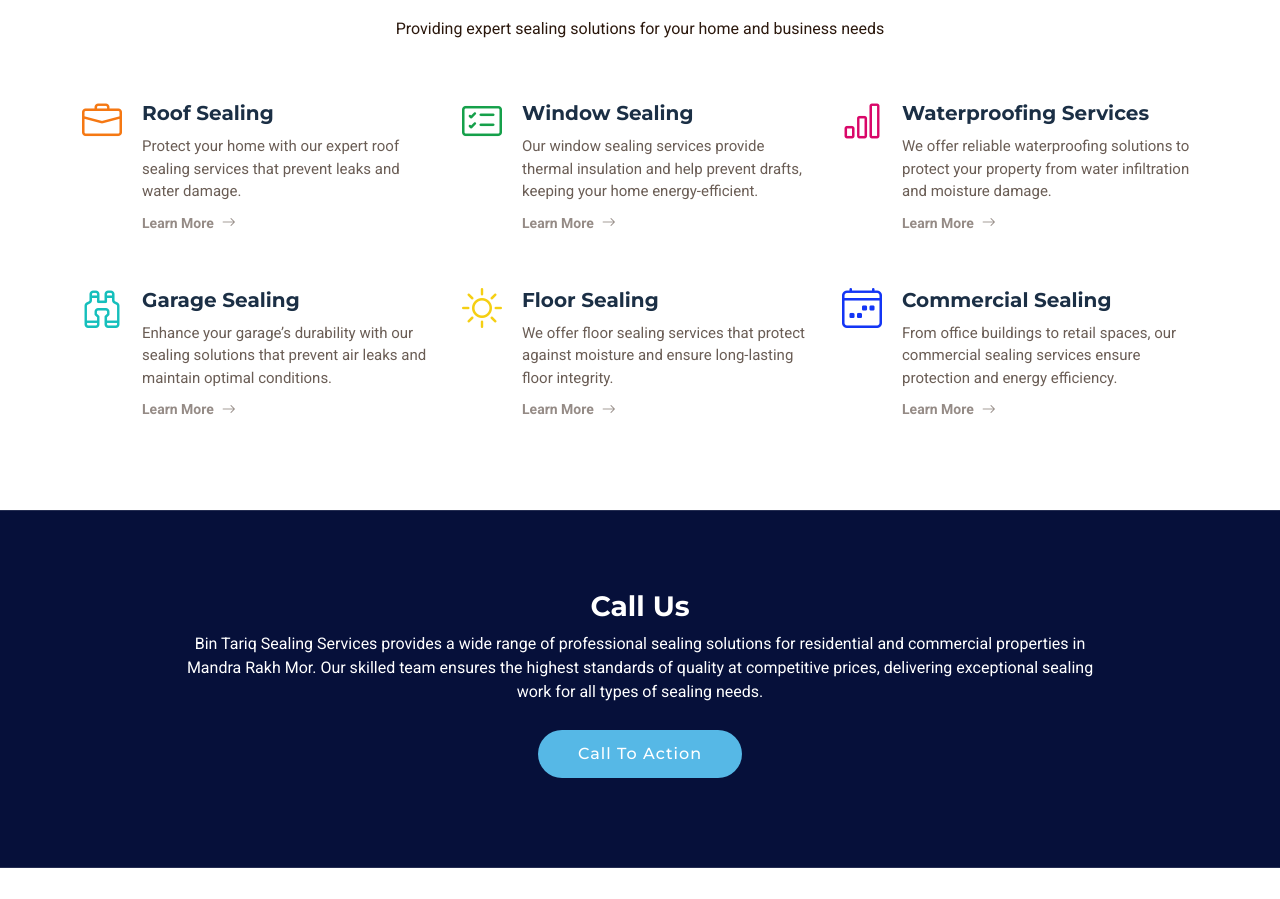
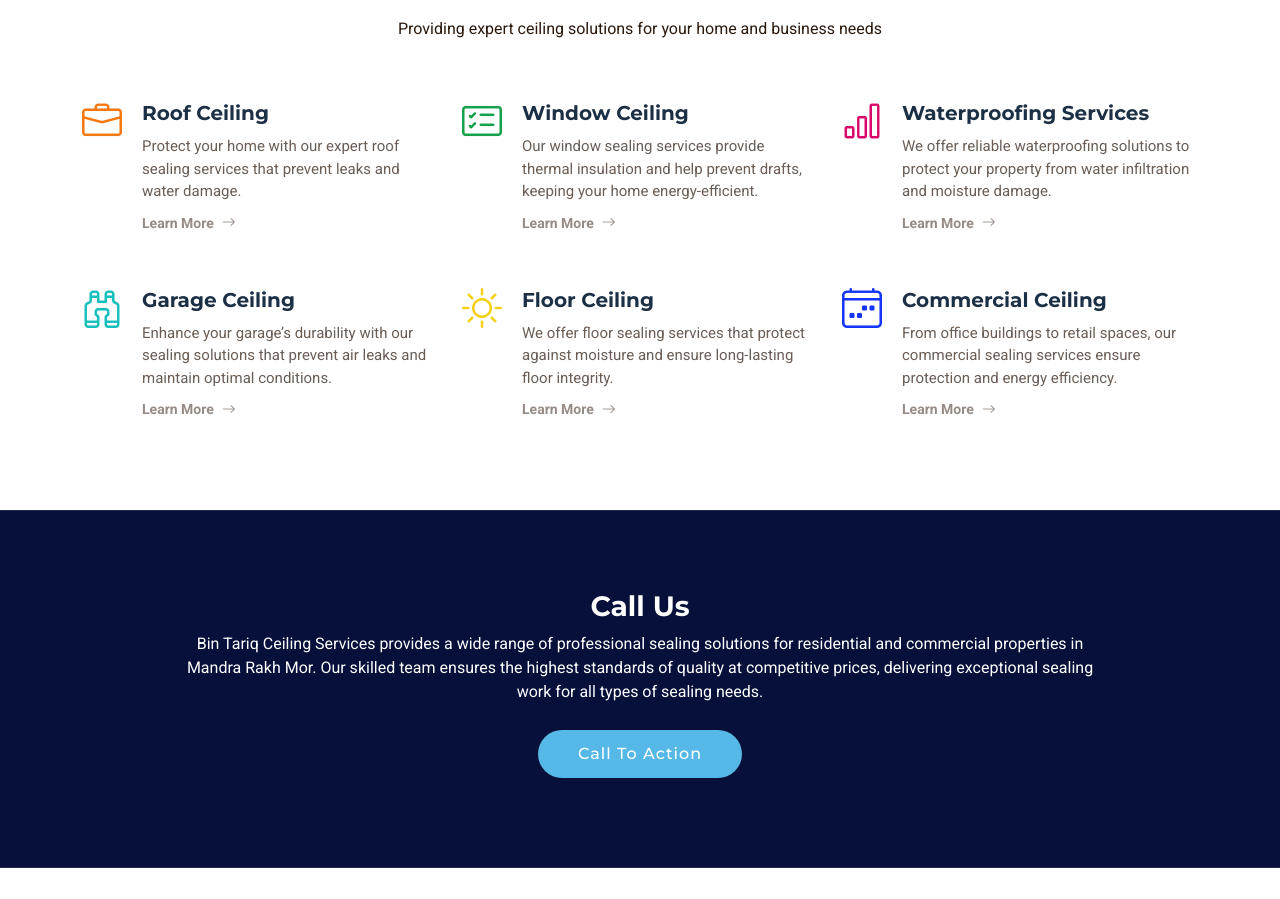
Before and after one commit to atifviews/bin-tariq-website, a plain HTML site: page index.html in a window 1280 px wide. Shown: the part 1898-2797 px from the top of the page. Drawn offline with Linux system fonts and the light colour scheme.

Commit message:
Update index.html

```diff
--- a/index.html
+++ b/index.html
@@ -4,7 +4,7 @@
 <head>
   <meta charset="utf-8">
   <meta content="width=device-width, initial-scale=1.0" name="viewport">
-  <title>Bin Tariq Sealing</title>
+  <title>Bin Tariq Ceiling</title>
   <meta name="description" content="">
   <meta name="keywords" content="">
 
@@ -81,7 +81,7 @@
             <h1 data-aos="fade-up">Top-Quality Sealing Services at Affordable Prices</h1>
             <blockquote data-aos="fade-up" data-aos-delay="100">
               <p>
-                Bin Tariq Sealing Services provides a wide range of professional sealing solutions for residential and commercial properties in Rakh Mor, Mandra. Our skilled team ensures the highest standards of quality at competitive prices, delivering exceptional sealing work for all types of sealing needs.
+                Bin Tariq Ceiling Services provides a wide range of professional sealing solutions for residential and commercial properties in Rakh Mor, Mandra. Our skilled team ensures the highest standards of quality at competitive prices, delivering exceptional sealing work for all types of sealing needs.
               </p>
 
               <p>
@@ -145,7 +145,7 @@
                     <div class="item">
                         <h3 class="mb-3">All Types of Sealing Services</h3>
                         <h4 class="mb-3">Reliable sealing solutions for all your needs at affordable prices.</h4>
-                        <p>At Bin Tariq Sealing, we provide top-quality sealing services for homes, commercial spaces, and more. Whether it's roof sealing, window sealing, or waterproofing, we guarantee durable results that protect your property from the elements. Our services are tailored to meet your specific requirements with high-quality materials and expert craftsmanship.</p>
+                        <p>At Bin Tariq Ceiling, we provide top-quality sealing services for homes, commercial spaces, and more. Whether it's roof sealing, window sealing, or waterproofing, we guarantee durable results that protect your property from the elements. Our services are tailored to meet your specific requirements with high-quality materials and expert craftsmanship.</p>
                     </div>
                 </div><!-- End slide item -->
 
@@ -192,7 +192,7 @@
               <!-- Section Title -->
               <div class="container section-title" data-aos="fade-up">
                 <h2>Our Services</h2>
-                <p>Providing expert sealing solutions for your home and business needs</p>
+                <p>Providing expert ceiling solutions for your home and business needs</p>
               </div><!-- End Section Title -->
 
               <div class="container">
@@ -202,7 +202,7 @@
                   <div class="col-lg-4 col-md-6 service-item d-flex" data-aos="fade-up" data-aos-delay="100">
                     <div class="icon flex-shrink-0"><i class="bi bi-briefcase" style="color: #f57813;"></i></div>
                     <div>
-                      <h4 class="title">Roof Sealing</h4>
+                      <h4 class="title">Roof Ceiling</h4>
                       <p class="description">Protect your home with our expert roof sealing services that prevent leaks and water damage.</p>
                       <a href="#" class="readmore stretched-link"><span>Learn More</span><i class="bi bi-arrow-right"></i></a>
                     </div>
@@ -211,7 +211,7 @@
                   <div class="col-lg-4 col-md-6 service-item d-flex" data-aos="fade-up" data-aos-delay="200">
                     <div class="icon flex-shrink-0"><i class="bi bi-card-checklist" style="color: #15a04a;"></i></div>
                     <div>
-                      <h4 class="title">Window Sealing</h4>
+                      <h4 class="title">Window Ceiling</h4>
                       <p class="description">Our window sealing services provide thermal insulation and help prevent drafts, keeping your home energy-efficient.</p>
                       <a href="#" class="readmore stretched-link"><span>Learn More</span><i class="bi bi-arrow-right"></i></a>
                     </div>
@@ -229,7 +229,7 @@
                   <div class="col-lg-4 col-md-6 service-item d-flex" data-aos="fade-up" data-aos-delay="400">
                     <div class="icon flex-shrink-0"><i class="bi bi-binoculars" style="color: #15bfbc;"></i></div>
                     <div>
-                      <h4 class="title">Garage Sealing</h4>
+                      <h4 class="title">Garage Ceiling</h4>
                       <p class="description">Enhance your garage’s durability with our sealing solutions that prevent air leaks and maintain optimal conditions.</p>
                       <a href="#" class="readmore stretched-link"><span>Learn More</span><i class="bi bi-arrow-right"></i></a>
                     </div>
@@ -238,7 +238,7 @@
                   <div class="col-lg-4 col-md-6 service-item d-flex" data-aos="fade-up" data-aos-delay="500">
                     <div class="icon flex-shrink-0"><i class="bi bi-brightness-high" style="color: #f5cf13;"></i></div>
                     <div>
-                      <h4 class="title">Floor Sealing</h4>
+                      <h4 class="title">Floor Ceiling</h4>
                       <p class="description">We offer floor sealing services that protect against moisture and ensure long-lasting floor integrity.</p>
                       <a href="#" class="readmore stretched-link"><span>Learn More</span><i class="bi bi-arrow-right"></i></a>
                     </div>
@@ -247,7 +247,7 @@
                   <div class="col-lg-4 col-md-6 service-item d-flex" data-aos="fade-up" data-aos-delay="600">
                     <div class="icon flex-shrink-0"><i class="bi bi-calendar4-week" style="color: #1335f5;"></i></div>
                     <div>
-                      <h4 class="title">Commercial Sealing</h4>
+                      <h4 class="title">Commercial Ceiling</h4>
                       <p class="description">From office buildings to retail spaces, our commercial sealing services ensure protection and energy efficiency.</p>
                       <a href="#" class="readmore stretched-link"><span>Learn More</span><i class="bi bi-arrow-right"></i></a>
                     </div>
@@ -276,7 +276,7 @@
             <div class="text-center">
               <h3>Call Us</h3>
               <p>
-                Bin Tariq Sealing Services provides a wide range of professional sealing solutions for residential and commercial properties in Mandra Rakh Mor. Our skilled team ensures the highest standards of quality at competitive prices, delivering exceptional sealing work for all types of sealing needs.
+                Bin Tariq Ceiling Services provides a wide range of professional sealing solutions for residential and commercial properties in Mandra Rakh Mor. Our skilled team ensures the highest standards of quality at competitive prices, delivering exceptional sealing work for all types of sealing needs.
               </p>
               <a class="cta-btn" href="#">Call To Action</a>
             </div>
@@ -332,11 +332,11 @@
           <div class="col-lg-2 col-6 footer-links">
             <h4>Our Services</h4>
             <ul>
-              <li><a href="#">Roof Sealing</a></li>
-              <li><a href="#">Window Sealing</a></li>
+              <li><a href="#">Roof Ceiling</a></li>
+              <li><a href="#">Window Ceiling</a></li>
               <li><a href="#">Waterproofing Services</a></li>
-              <li><a href="#">Garage Sealing</a></li>
-              <li><a href="#">Floor Sealing</a></li>
+              <li><a href="#">Garage Ceiling</a></li>
+              <li><a href="#">Floor Ceiling</a></li>
             </ul>
           </div>
 
@@ -355,7 +355,7 @@
     </div>
 
     <div class="container copyright text-center">
-      <p>© <span>Copyright</span> <strong class="px-1 sitename">Bin Tariq Sealing</strong> <span>All Rights Reserved</span></p>
+      <p>© <span>Copyright</span> <strong class="px-1 sitename">Bin Tariq Ceiling</strong> <span>All Rights Reserved</span></p>
       <div class="credits">
       </div>
     </div>
```
